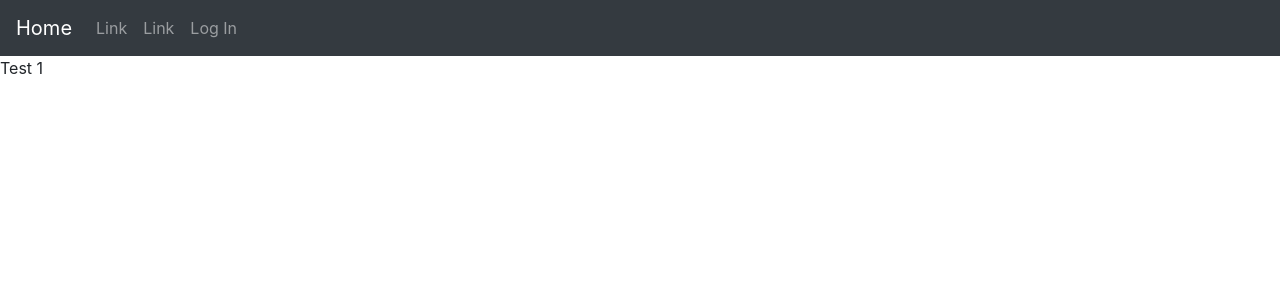
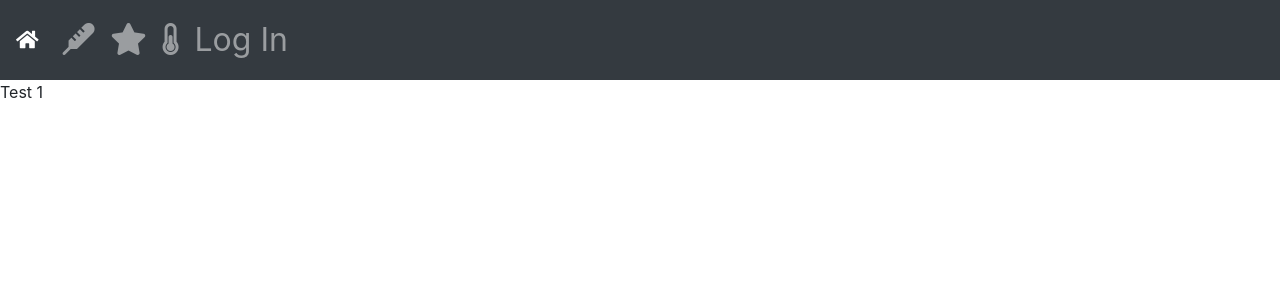
Before and after one commit to chollum/AutoHub, a Django app: page / in a window 1280 px wide. Shown: the top 300 px of the page. Run offline with Django 3.2, Linux system fonts and the light colour scheme; some libraries are stand-ins or nearby versions.

Commit message:
Updated navbar to use FA icons.

```diff
--- a/AutoHub/settings.py
+++ b/AutoHub/settings.py
@@ -20,7 +20,6 @@ ALLOWED_HOSTS = []
 
 INSTALLED_APPS = [
     'hub',
-    'bootstrap4',
     'fontawesome',
     'django.contrib.admin',
     'django.contrib.auth',
@@ -117,5 +116,5 @@ STATICFILES_DIRS = [
 
 #Login/Logout Settings
 
-LOGIN_REDIRECT_URL = '/'
-LOGOUT_REDIRECT_URL = '/'
+LOGIN_REDIRECT_URL = 'home'
+LOGOUT_REDIRECT_URL = 'home'
--- a/templates/AutoHub/base.html
+++ b/templates/AutoHub/base.html
@@ -6,7 +6,9 @@
     <meta name="viewport" content="width=device-width, initial-scale=1">
     {% load static %}
     {% load fontawesome %}
+    {% fontawesome_stylesheet %}
     {% block head-css %}
+
         <link rel="stylesheet" href="{% static 'css/bootstrap.min.css' %}">
         <link rel="stylesheet" href="{% static 'css/styles.css' %}">
     {% endblock %}
@@ -20,18 +22,21 @@
 
 <body>
 
-<nav class="navbar navbar-expand-sm bg-dark navbar-dark">
-  <a class="navbar-brand" href="/">Home</a>
+<nav class="navbar navbar-expand-sm bg-dark navbar-dark" style="font-size:2em;color:white;">
+  <a class="navbar-brand" href="/"><i class="fa fa-home"></i></a>
   <button class="navbar-toggler" type="button" data-toggle="collapse" data-target="#collapsibleNavbar">
     <span class="navbar-toggler-icon"></span>
   </button>
   <div class="collapse navbar-collapse" id="collapsibleNavbar">
     <ul class="navbar-nav">
       <li class="nav-item">
-        <a class="nav-link" href="#">Link</a>
+        <a class="nav-link" href="#"><i class="fa fa-thermometer"></i></a>
       </li>
       <li class="nav-item">
-        <a class="nav-link" href="#">Link</a>
+        <a class="nav-link" href="#"><i class="fa fa-star"></i></a>
+      </li>
+      <li class="nav-item">
+        <a class="nav-link" href="#"><i class="fa fa-thermometer-half"></i></a>
       </li>
       {% if not user.is_authenticated %}
       <li class="nav-item">
```
Also changed, not shown: hub/templates/hub/add_new.html (added), hub/templates/hub/doors.html (added), hub/templates/hub/lights.html (added), hub/templates/hub/temperatures.html (added).
